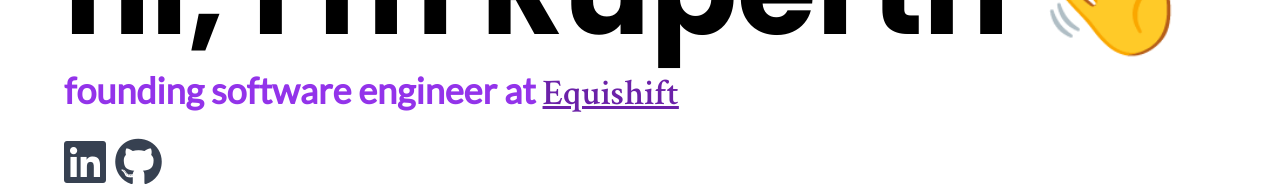
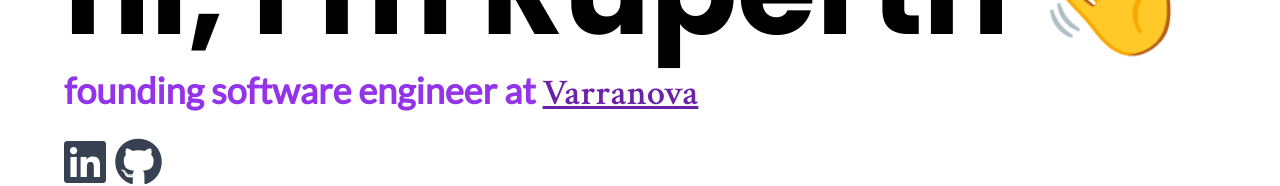
Before and after one commit to ruperthjr/ruperthjr.github.io, a plain HTML site: page index.html in a window 1280 px wide. Shown: the part 495-681 px from the top of the page. Drawn offline with nearby package versions, Linux system fonts and the light colour scheme; a web font is replaced by a local one.

Commit message:
Update index.html

```diff
--- a/index.html
+++ b/index.html
@@ -39,7 +39,7 @@
 		<div class="w-full">
 			<h1 class="text-4xl lg:text-9xl title">hi, I'm Ruperth <span class="wow swing">👋</span></h1>
 			<h5 class="my-2 lg:my-4 text-2xl lg:text-4xl font-semibold text-purple-600">founding software engineer at <a href=""
-					class="subtitle bg-transparent font-bold pl-0 text-purple-800 underline">Equishift</a></h5>
+					class="subtitle bg-transparent font-bold pl-0 text-purple-800 underline">Varranova</a></h5>
 			<h5 class="text-5xl mt-6 text-gray-700" style="vertical-align: center">
 				<a target="_blank" href="http://linkedin.com/in/ruperth-nyagesoa"><i class="fa-brands fa-linkedin wow fadeInUp"
 						style="visibility: visible; animation-delay: 200ms; animation-name: fadeInUp;"></i></a>
```
